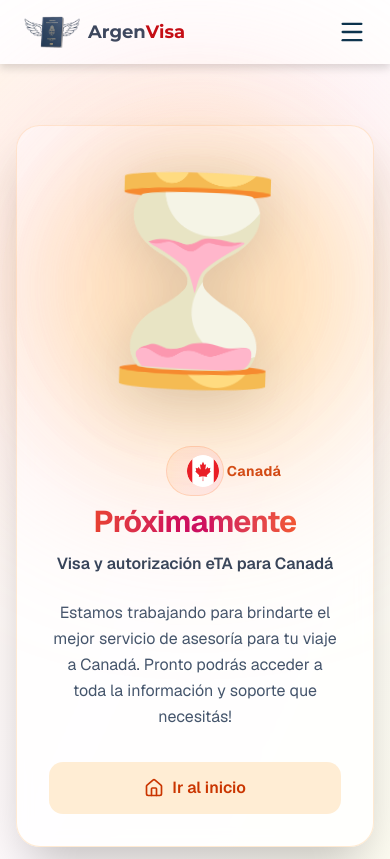
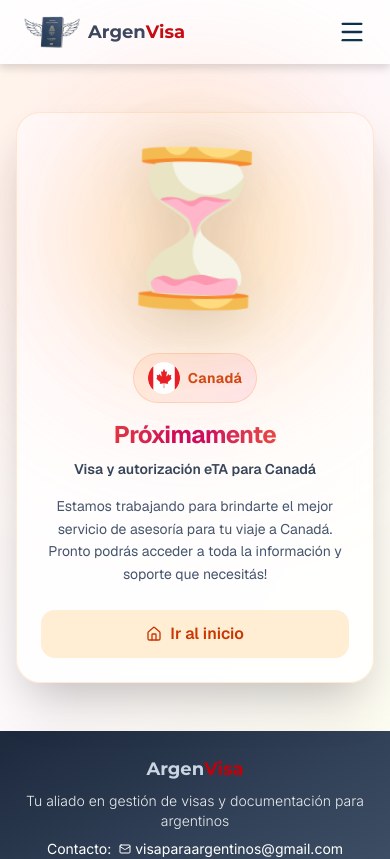
Before and after one commit to dolodmg/gestion-visas, a Next.js app: page /canada in a window 390 px wide. Shown: the top 859 px of the page. Built offline with nearby package versions, Linux system fonts and the light colour scheme.

Commit message:
enhancement: página Coming soon responsive

```diff
--- a/src/components/common/coming_soon.jsx
+++ b/src/components/common/coming_soon.jsx
@@ -1,7 +1,7 @@
 'use client';
 import { useState, useEffect } from 'react';
 import { Home } from 'lucide-react';
-import { Avatar, AvatarImage, AvatarFallback} from "@/components/ui/avatar";
+import { Avatar, AvatarImage, AvatarFallback } from "@/components/ui/avatar";
 
 const ComingSoonPage = ({
   title = "Próximamente",
@@ -21,46 +21,42 @@ const ComingSoonPage = ({
   };
 
   return (
-    <div className="min-h-screen bg-gradient-to-br from-orange-50 via-pink-50/40 to-yellow-50/60 flex items-center justify-center px-4 py-12 font-sans">
-      <div className="max-w-3xl w-full">
-        <div className="bg-white/80 backdrop-blur-sm rounded-3xl shadow-2xl p-8 md:p-12 border border-orange-200/50">
+    <div className="bg-gradient-to-br from-orange-50 via-pink-50/40 to-yellow-50/60 flex items-center justify-center px-4 py-12 font-sans">
+      <div className="max-w-4xl w-full">
+        <div className="bg-white/80 backdrop-blur-sm rounded-3xl shadow-2xl p-6 sm:p-8 md:p-12 border border-orange-200/50">
 
-          <div className="flex justify-center mb-8">
-            <div className="relative">
+          <div className="flex justify-center mb-6 sm:mb-8">
+            <div className="relative w-48 h-48 sm:w-64 sm:h-64 md:w-80 md:h-80">
               <div className="absolute inset-0 bg-gradient-to-br from-pink-300/40 to-orange-300/40 rounded-full blur-3xl scale-150"></div>
               <div className="absolute inset-0 bg-yellow-400/20 rounded-full blur-2xl scale-125 animate-pulse"></div>
-
-              <div className={`relative w-64 h-64 md:w-80 md:h-80 flex items-center justify-center transition-all duration-1000 ${isAnimating ? 'opacity-100 scale-100' : 'opacity-0 scale-95'}`}>
+              <div className={`relative w-full h-full flex items-center justify-center transition-all duration-1000 ${isAnimating ? 'opacity-100 scale-100' : 'opacity-0 scale-95'}`}>
                 <img
                   src="/images/hourglass.png"
                   alt="Próximamente"
                   className="w-full h-full object-contain drop-shadow-2xl animate-gentle-swing"
-                  style={{
-                    filter: 'drop-shadow(0 10px 30px rgba(0, 0, 0, 0.15))'
-                  }}
+                  style={{ filter: 'drop-shadow(0 10px 30px rgba(0, 0, 0, 0.15))' }}
                 />
               </div>
             </div>
           </div>
 
-          {/* Badge */}
-          <div className='mx-auto mb-2 flex flex-row gap-2 items-center w-1/5 px-5 py-2 bg-gradient-to-r from-orange-500/10 to-pink-500/10 text-orange-700 rounded-full font-bold tracking-wide border border-orange-500/20'>
+          <div className='mx-auto mb-4 sm:mb-6 flex flex-row gap-2 items-center text-center w-2/5 md:w-1/5 justify-center px-4 py-2 bg-gradient-to-r from-orange-500/10 to-pink-500/10 text-orange-700 rounded-full font-bold tracking-wide border border-orange-500/20'>
             <Avatar className="h-8 w-8">
               <AvatarImage src="/images/canada_flag.png" alt="Bandera Canadá" />
               <AvatarFallback>CA</AvatarFallback>
             </Avatar>
-            <div className='text-sm'>Canadá</div>
+            <div className='text-sm sm:text-base'>Canadá</div>
           </div>
 
-          <h1 className="text-3xl md:text-4xl font-bold text-transparent bg-clip-text bg-gradient-to-r from-orange-600 via-pink-700 to-orange-500 text-center mb-3 tracking-tight">
+          <h1 className="text-2xl sm:text-3xl md:text-4xl font-bold text-transparent bg-clip-text bg-gradient-to-r from-orange-600 via-pink-700 to-orange-500 text-center mb-2 sm:mb-3 tracking-tight">
             {title}
           </h1>
 
-          <h2 className="text-md md:text-xl font-semibold text-slate-700 text-center mb-6">
+          <h2 className="text-sm sm:text-md md:text-xl font-semibold text-slate-700 text-center mb-4 sm:mb-6">
             {subtitle}
           </h2>
 
-          <p className="text-slate-600 text-center text-md md:text-lg mb-8 leading-relaxed max-w-2xl mx-auto">
+          <p className="text-slate-600 text-center text-sm sm:text-md md:text-lg mb-6 sm:mb-8 leading-relaxed max-w-xl sm:max-w-2xl mx-auto">
             {message}
           </p>
 
@@ -68,45 +64,23 @@ const ComingSoonPage = ({
             {showGoHome && (
               <button
                 onClick={handleGoHome}
-                className="group flex items-center justify-center gap-2 px-8 py-3.5 bg-orange-100 text-orange-700 rounded-xl font-semibold hover:bg-orange-200 transition-all hover:shadow-lg hover:scale-105"
+                className="group flex items-center justify-center gap-2 px-6 sm:px-8 py-3 bg-orange-100 text-orange-700 rounded-xl font-semibold hover:bg-orange-200 transition-all hover:shadow-lg hover:scale-105"
               >
-                <Home className="w-5 h-5 group-hover:scale-110 transition-transform" />
+                <Home className="w-4 sm:w-5 h-4 sm:h-5 group-hover:scale-110 transition-transform" />
                 Ir al inicio
               </button>
             )}
           </div>
+
         </div>
       </div>
 
-      {/* CSS animaciones */}
       <style jsx>{`
         @keyframes gentle-swing {
-          0%, 100% {
-            transform: rotate(-2deg) translateY(0px);
-          }
-          50% {
-            transform: rotate(2deg) translateY(-5px);
-          }
+          0%, 100% { transform: rotate(-2deg) translateY(0px); }
+          50% { transform: rotate(2deg) translateY(-5px); }
         }
-
-        @keyframes fadeIn {
-          from {
-            opacity: 0;
-            transform: translateY(-10px);
-          }
-          to {
-            opacity: 1;
-            transform: translateY(0);
-          }
-        }
-
-        .animate-gentle-swing {
-          animation: gentle-swing 4s ease-in-out infinite;
-        }
-
-        .animate-fadeIn {
-          animation: fadeIn 0.5s ease-out forwards;
-        }
+        .animate-gentle-swing { animation: gentle-swing 4s ease-in-out infinite; }
       `}</style>
     </div>
   );
```
